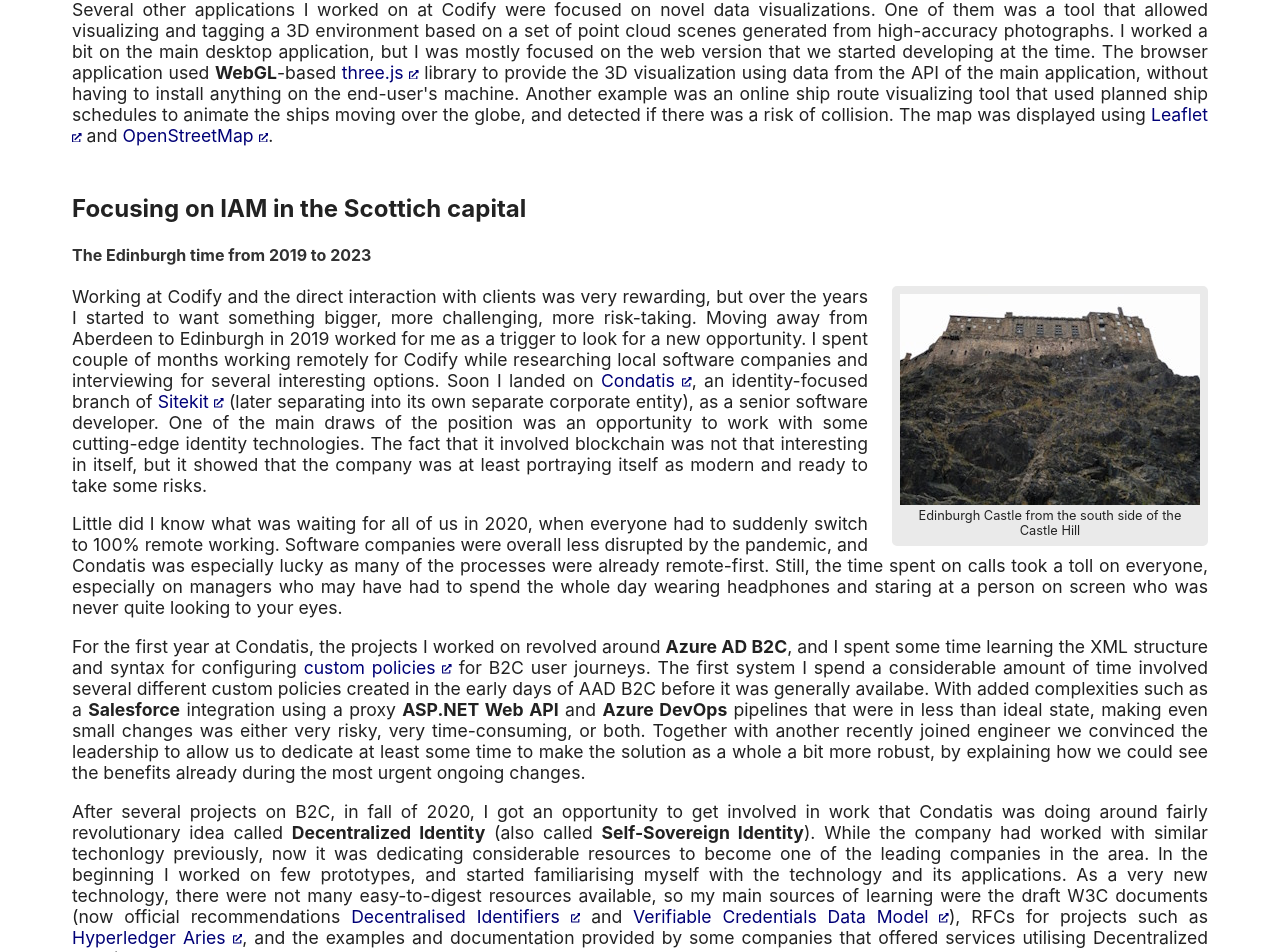
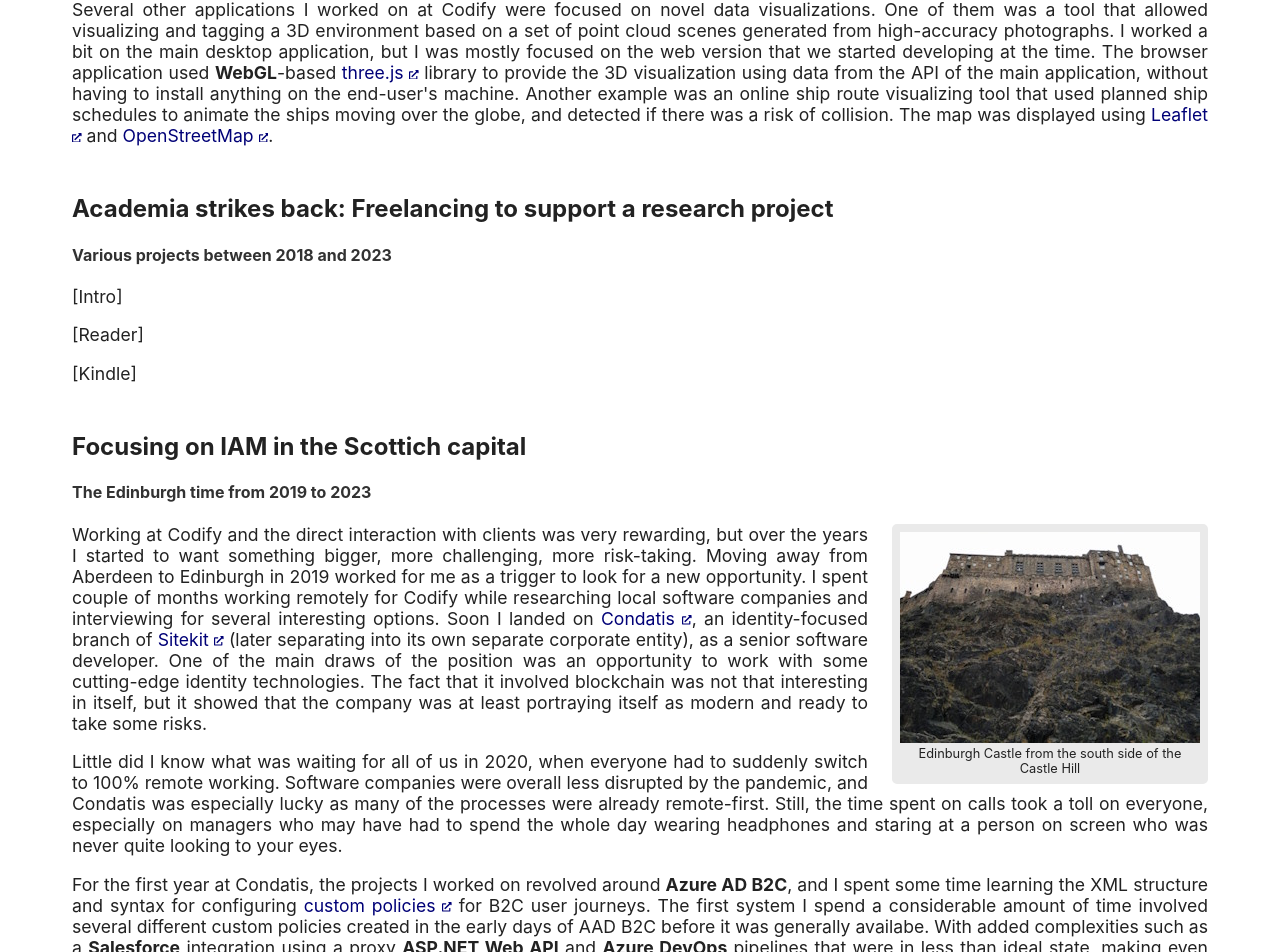
Before and after one commit to vuorinem/mikko.vuorinen.info, a Next.js app: page /history in a window 1280 px wide. Shown: the part 7181-8133 px from the top of the page. Built offline with nearby package versions, Linux system fonts and the light colour scheme; a web font is replaced by a local one.

Commit message:
Add a placeholder chapter for ereader in history

```diff
--- a/app/history/page.tsx
+++ b/app/history/page.tsx
@@ -235,6 +235,20 @@ export default function History() {
             </section>
 
             <section>
+                <h2>Academia strikes back: Freelancing to support a research project</h2>
+                <h4>Various projects between 2018 and 2023</h4>
+                <p>
+                    [Intro]
+                </p>
+                <p>
+                    [Reader]
+                </p>
+                <p>
+                    [Kindle]
+                </p>
+            </section>
+
+            <section>
                 <h2>Focusing on IAM in the Scottich capital</h2>
                 <h4>The Edinburgh time from 2019 to 2023</h4>
                 <div className={styles.borderedImage}>
```
